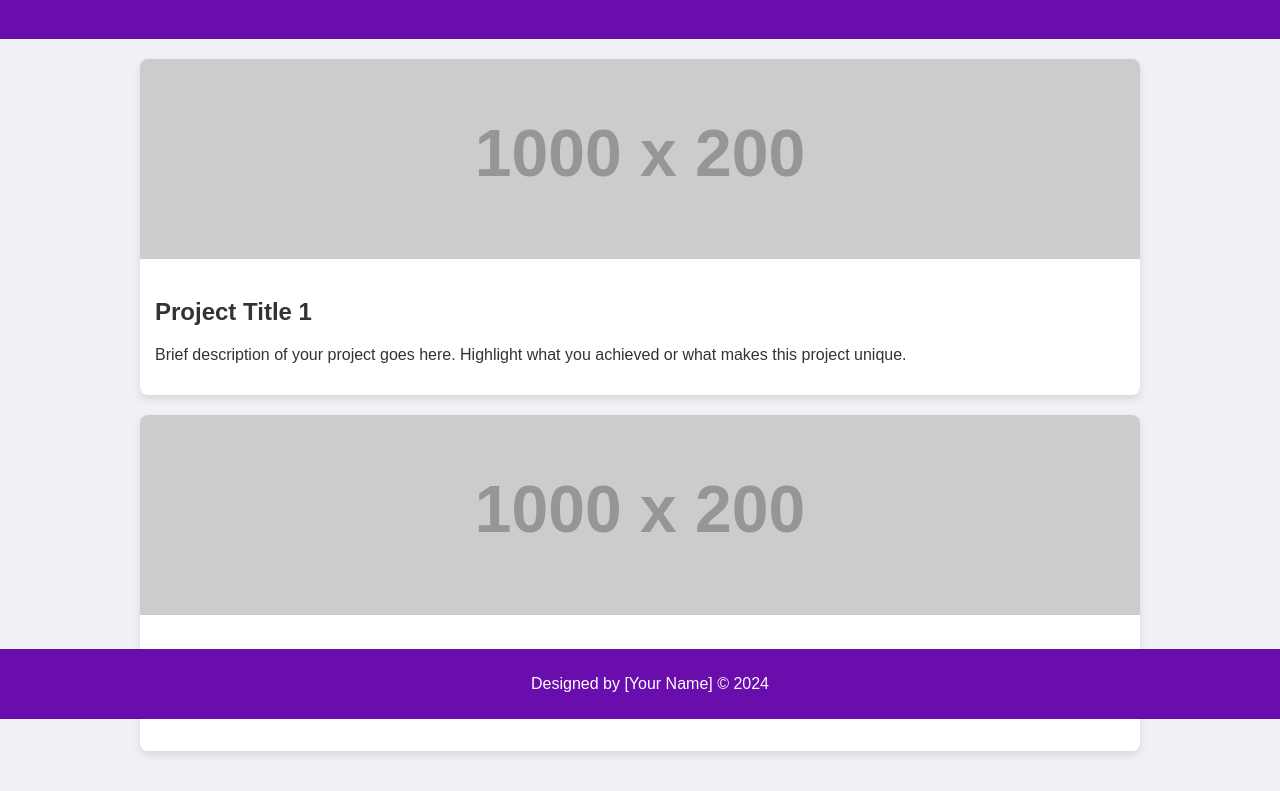
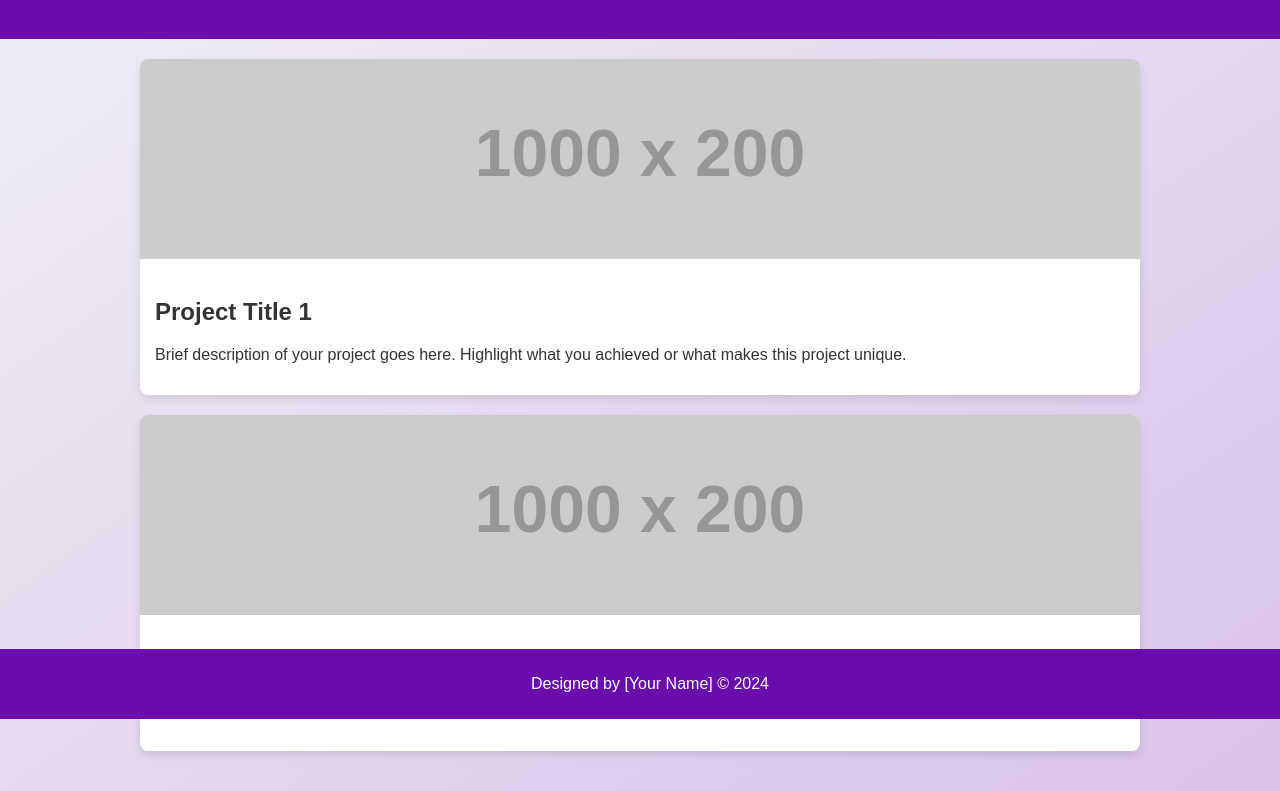
Before and after one commit to Calitra/calitra.github.io, a plain HTML site: page index.html in a window 1280 px wide. Shown: the part 81-872 px from the top of the page. Drawn offline with Linux system fonts and the light colour scheme; placeholder pictures from the web are drawn by us.

Commit message:
Update index.html

```diff
--- a/index.html
+++ b/index.html
@@ -7,7 +7,7 @@
     <style>
         body {
             font-family: Arial, sans-serif;
-            background-color: #f0f0f5;
+            background: linear-gradient(to bottom right, #f0f0f5, #d9c2e9);
             color: #333;
             margin: 0;
             padding: 0;
```
